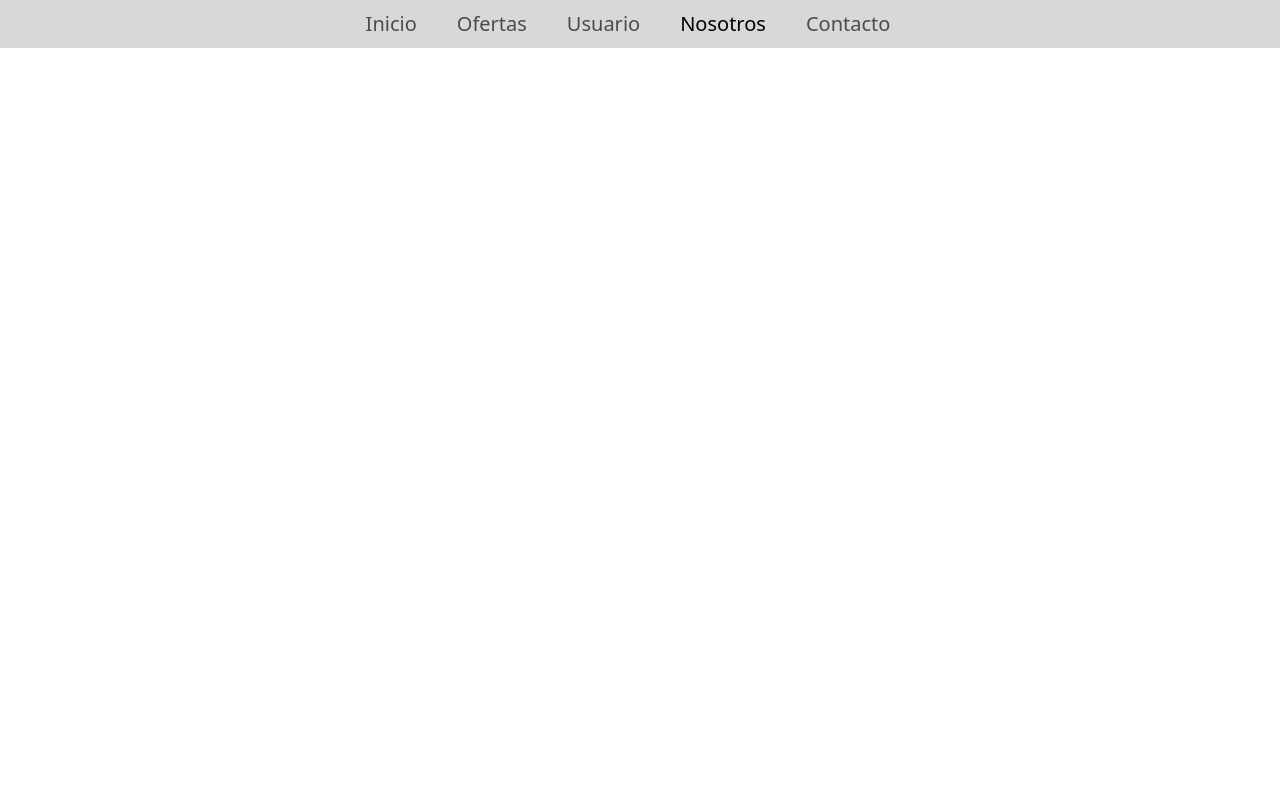
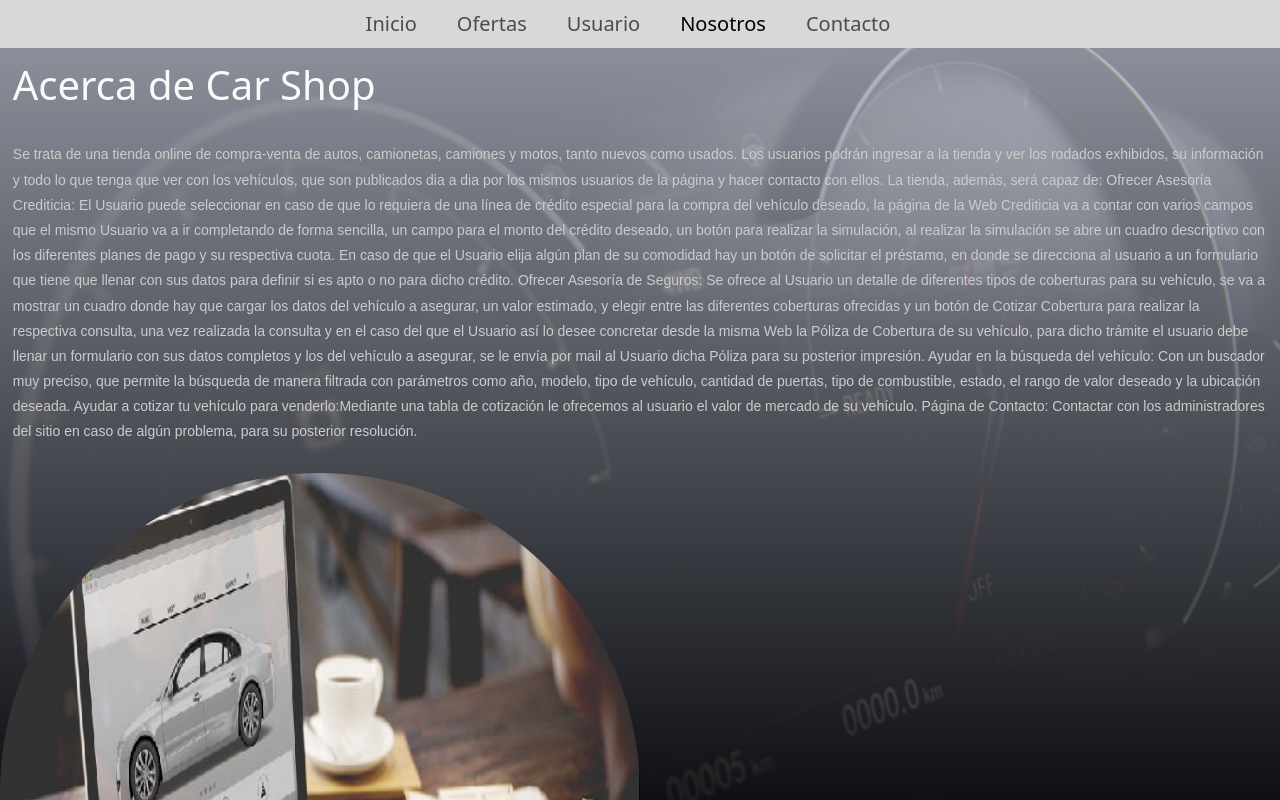
Before and after one commit to Ramiroaya/CarShop, a React (Create React App) app in the folder client/: page /nosotros in a window 1280 px wide. Shown: the top 800 px of the page. Built offline with nearby package versions, Linux system fonts and the light colour scheme.

Commit message:
creacion del componente nosotros

```diff
--- a/client/src/App.js
+++ b/client/src/App.js
@@ -4,7 +4,7 @@
 import { BrowserRouter as Router, Routes, Route } from 'react-router-dom';
 import Home from './pages/Home';
 import Ofertas from './components/oferta/Ofertas';
-import Nosotros from './components/Nosotros';
+import Nosotros from './components/nosotros/Nosotros';
 import IndexLogin from './pages/IndexLogin';
 import NavBarHeader from './components/navBarHeader/NavBarHeader';
 import Vistas from './pages/vistas';
--- a/client/src/components/Nosotros.jsx
+++ /dev/null
@@ -1,11 +0,0 @@
-import React from 'react'
-
-const Nosotros = () => {
-  return (
-    <div>
-      Nosotros
-    </div>
-  )
-}
-
-export default Nosotros
--- /dev/null
+++ b/client/src/components/nosotros/Nosotros.jsx
@@ -0,0 +1,29 @@
+import React from 'react';
+
+import Image from 'react-bootstrap/Image';
+
+import portada from '../../images/portadaNosotros.jpg';
+
+import "./nosotros.css";
+
+const Nosotros = () => {
+  return (
+    <body className='body'>
+      <h1 className='titulo'>Acerca de Car Shop</h1>
+      <div>
+        <p className="parrafo" >
+          Se trata de una tienda online de compra-venta de autos, camionetas, camiones y motos, tanto nuevos como usados. Los usuarios podrán ingresar a la tienda y ver los rodados exhibidos, su información y todo lo que tenga que ver con los vehículos, que son publicados dia a dia por los mismos usuarios de la página y hacer contacto con ellos.
+          La tienda, además, será capaz de:
+          Ofrecer Asesoría Crediticia: El Usuario puede seleccionar en caso de que lo requiera de una línea de crédito especial para la compra del vehículo deseado, la página de la Web Crediticia va a contar con varios campos que el mismo Usuario va a ir completando de forma sencilla, un campo para el monto del crédito deseado, un botón para realizar la simulación, al realizar la simulación se abre un cuadro descriptivo con los diferentes planes de pago y su respectiva cuota. En caso de que el Usuario elija algún plan de su comodidad hay un botón de solicitar el préstamo, en donde se direcciona al usuario a un formulario que tiene que llenar con sus datos para definir si es apto o no para dicho crédito.
+          Ofrecer Asesoría de Seguros: Se ofrece al Usuario un detalle de diferentes tipos de coberturas para su vehículo, se va a mostrar un cuadro donde hay que cargar los datos del vehículo a asegurar, un valor estimado, y elegir entre las diferentes coberturas ofrecidas y un botón de Cotizar Cobertura para realizar la respectiva consulta, una vez realizada la consulta y en el caso del que el Usuario así lo desee concretar desde la misma Web la Póliza de Cobertura de su vehículo, para dicho trámite el usuario debe llenar un formulario con sus datos completos y los del vehículo a asegurar, se le envía por mail al Usuario dicha Póliza para su posterior impresión.
+          Ayudar en la búsqueda del vehículo: Con un buscador muy preciso, que permite la búsqueda de manera filtrada con parámetros como año, modelo, tipo de vehículo, cantidad de puertas, tipo de combustible, estado, el rango de valor deseado y la ubicación deseada.
+          Ayudar a cotizar tu vehículo para venderlo:Mediante una tabla de cotización le ofrecemos al usuario el valor de mercado de su vehículo.
+          Página de Contacto: Contactar con los administradores del sitio en caso de algún problema, para su posterior resolución.
+        </p>
+        <Image src={portada} className='rounded-circle' style={{ width: '50%', height: 'auto', aspectRatio: '1/1' }} />
+      </div>
+    </body>
+  )
+}
+
+export default Nosotros
--- /dev/null
+++ b/client/src/components/nosotros/nosotros.css
@@ -0,0 +1,21 @@
+.parrafo{
+    text-align: left;
+    font-family: Poppins,sans-serif;
+    line-height: 1.8;
+    font-size: 14px;
+    color: #cccccc;
+    padding: 1%;
+}
+.titulo{
+    color: #fafafa;
+    padding: 1%;
+}
+.body{
+    padding-top: 4vh;
+    padding-bottom: 25vh;
+    background-image: linear-gradient(rgba(181, 187, 202, 0.75), rgba(5, 7, 12, 0.75)), url(../../images/imagef.jpg);
+    background-repeat: no-repeat;
+    background-position: center center;
+    background-attachment: fixed;
+    background-size: cover;
+}
--- a/package.json
+++ b/package.json
@@ -1,5 +1,6 @@
 {
   "dependencies": {
+    "react-hook-form": "^7.45.0",
     "react-router-dom": "^6.12.1"
   }
 }
```
Also changed, not shown: client/src/images/portadaNosotros.jpg (added), 1 other file (tests, documents, lock files or other folders).
